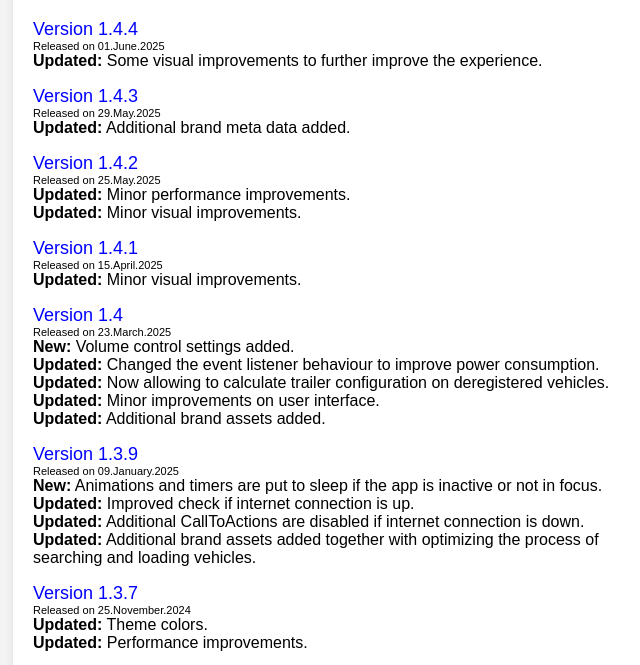
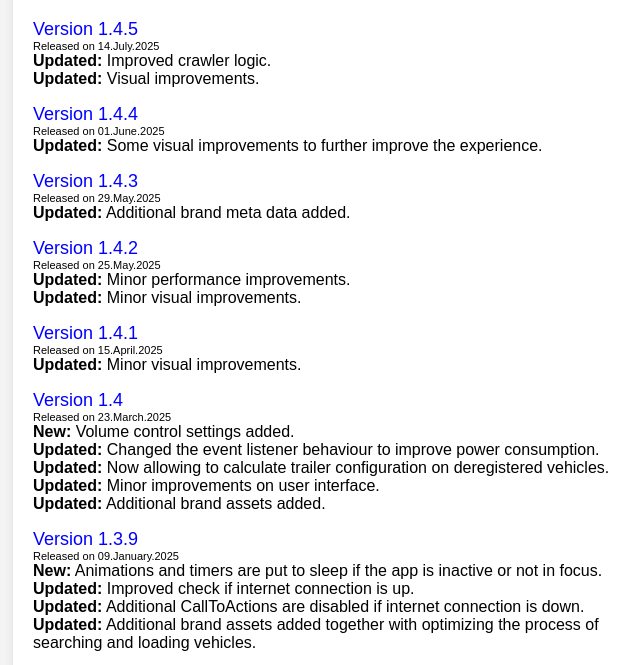
Before and after one commit to bjallefix/vinsight-privacy-policy, a plain HTML site: page changelog.html in a window 1280 px wide. Shown: the part 81-746 px from the top of the page, without its empty margins (307-947 px from the left). Drawn offline with Linux system fonts and the light colour scheme.

Commit message:
Update changelog.html
1.4.5

```diff
--- a/changelog.html
+++ b/changelog.html
@@ -48,6 +48,12 @@
 <body>
     <div class="container">
         <h1 style="text-align:center">Vinsight Changelog</h1>
+        <p>
+            <div class="version">Version 1.4.5</div>
+            <div class="timestamp">Released on 14.July.2025<br/></div>
+            <div><span style="font-weight:bold">Updated:</span> Improved crawler logic.</div>
+            <div><span style="font-weight:bold">Updated:</span> Visual improvements.</div>
+        </p>
         <p>
             <div class="version">Version 1.4.4</div>
             <div class="timestamp">Released on 01.June.2025<br/></div>
```
